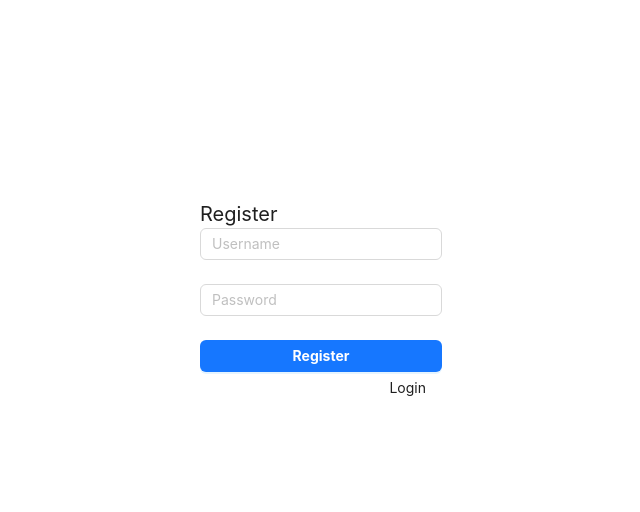
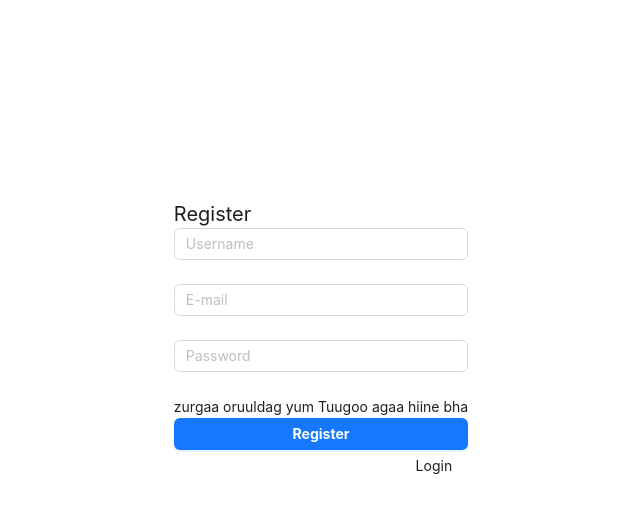
Before and after one commit to Udvalg/ICSI402-chat-app, a React (Create React App) app: page / in a window 1280 px wide. Both pictures are taken after a click on the button "Register". Shown: the top 512 px of the page, without its empty margins (319-959 px from the left). Built offline with nearby package versions, Linux system fonts and the light colour scheme.

Commit message:
auth added

```diff
--- a/package.json
+++ b/package.json
@@ -14,6 +14,7 @@
     "autoprefixer": "^9",
     "concurrently": "^7.6.0",
     "cross-env": "^7.0.3",
+    "firebase": "^9.14.0",
     "postcss": "^7",
     "react": "^18.2.0",
     "react-dom": "^18.2.0",
--- a/src/App.js
+++ b/src/App.js
@@ -1,4 +1,9 @@
-import { MemoryRouter as Router, Routes, Route } from "react-router-dom";
+import {
+  MemoryRouter as Router,
+  Routes,
+  Route,
+  Navigate,
+} from "react-router-dom";
 
 import "./App.css";
 import "./index.css";
--- /dev/null
+++ b/src/firebase.config.js
@@ -0,0 +1,15 @@
+import { initializeApp } from "firebase/app";
+// import { getAnalytics } from "firebase/analytics";
+import { getAuth } from "firebase/auth";
+const firebaseConfig = {
+  apiKey: "AIzaSyBe0Rp7OHl2mE6QCcDJu0Hz1zcbfxciRQw",
+  authDomain: "chat-app-3acdd.firebaseapp.com",
+  projectId: "chat-app-3acdd",
+  storageBucket: "chat-app-3acdd.appspot.com",
+  messagingSenderId: "605579249480",
+  appId: "1:605579249480:web:9cbed479b426504256157d",
+  measurementId: "G-403R7EPGWW",
+};
+
+const app = initializeApp(firebaseConfig);
+export const auth = getAuth(app);
--- a/src/index.js
+++ b/src/index.js
@@ -2,6 +2,7 @@ import React from "react";
 import ReactDOM from "react-dom/client";
 import "./index.css";
 import App from "./App";
+
 const root = ReactDOM.createRoot(document.getElementById("root"));
 root.render(
   <React.StrictMode>
--- a/src/pages/Home/index.jsx
+++ b/src/pages/Home/index.jsx
@@ -1,5 +1,5 @@
 import { Avatar, Input } from "antd";
-import React, { useState } from "react";
+import React, { useContext, useState } from "react";
 import { MenuOutlined, UserOutlined } from "@ant-design/icons";
 import "./home.css";
 import Search from "antd/es/input/Search";
--- a/src/pages/Register/index.jsx
+++ b/src/pages/Register/index.jsx
@@ -1,14 +1,36 @@
-import { Button, Input, Form } from 'antd';
-import { useState } from 'react';
-import { useNavigate } from 'react-router-dom';
+import { Button, Input, Form } from "antd";
+import { useState } from "react";
+import { useNavigate } from "react-router-dom";
+import { createUserWithEmailAndPassword } from "firebase/auth";
+import { auth } from "../../firebase.config";
 
 export const Register = () => {
-  const [username, setUsername] = useState(null);
-  const [password, setPassword] = useState(null);
-  const [error, setError] = useState(null);
+  const [error, setError] = useState("");
+  const [isUserCreated, setUserCreate] = useState(false);
   const navigate = useNavigate();
-  const onSubmit = () => {
-    console.log('register click');
+
+  const handleSubmit = async (e) => {
+    const userName = e.username;
+    const email = e.email;
+    const password = e.password;
+    console.log(userName, email, password);
+    try {
+      const res = await createUserWithEmailAndPassword(
+        auth,
+        email,
+        password
+      ).then((UserImpl) => {
+        UserImpl.user.displayName = userName;
+        // photoURL - iig bas update hiih.
+        // firestoreluu hadgalah.
+        console.log(UserImpl.user);
+      });
+      setUserCreate(true);
+      navigate("/Home");
+    } catch (e) {
+      // setError(e.message);
+      setError(true);
+    }
   };
   return (
     <div className="flex h-screen">
@@ -17,38 +39,48 @@ export const Register = () => {
           name="normal_login"
           className="width-200px"
           initialValues={{ remember: true }}
-        onFinish={onSubmit}
+          onFinish={handleSubmit}
           autoComplete="off"
         >
           <p className="text-xl">Register</p>
           <Form.Item
             name="username"
-          rules={[{ required: true, message: 'Please input your Username!' }]}
+            rules={[{ required: true, message: "Please input your Username!" }]}
           >
             <Input placeholder="Username" />
           </Form.Item>
+
+          <Form.Item
+            name="email"
+            rules={[{ required: true, message: "Please input your Username!" }]}
+          >
+            <Input placeholder="E-mail" />
+          </Form.Item>
           <Form.Item
             name="password"
-          rules={[{ required: true, message: 'Please input your Password!' }]}
+            rules={[{ required: true, message: "Please input your Password!" }]}
           >
             <Input type="password" placeholder="Password" />
           </Form.Item>
-
-        <Form.Item style={{ marginBottom: '0px' }}>
+          <p>zurgaa oruuldag yum Tuugoo agaa hiine bha</p>
+          <Form.Item style={{ marginBottom: "0px" }}>
             <Button
               type="primary"
               htmlType="submit"
               className="login-form-button"
-            style={{ width: '100%', fontWeight: 'bold' }}
+              style={{ width: "100%", fontWeight: "bold" }}
             >
               Register
             </Button>
           </Form.Item>
-        <div style={{ display: 'flex', flexDirection: 'row-reverse' }}>
-          <Button onClick={() => navigate('/Login')} type="text">
+          <div style={{ display: "flex", flexDirection: "row-reverse" }}>
+            <Button onClick={() => navigate("/Login")} type="text">
               Login
             </Button>
           </div>
+
+          {isUserCreated && !error ? "user created" : ""}
+          {isUserCreated && error ? "davtaj daruulhiig boliulah" : ""}
         </Form>
       </div>
     </div>
--- a/src/pages/login/index.jsx
+++ b/src/pages/login/index.jsx
@@ -1,16 +1,28 @@
-import { Button, Input, Form } from 'antd';
-import { useState } from 'react';
-import { useNavigate, useNavigation } from 'react-router-dom';
+import { Button, Input, Form } from "antd";
+import { useState } from "react";
+import { useNavigate } from "react-router-dom";
+import { signInWithEmailAndPassword } from "firebase/auth";
+import { auth } from "../../firebase.config";
 
-
-  export const Login = () => {
-  const [username, setUsername] = useState('');
-  const [password, setPassword] = useState('');
+export const Login = () => {
+  const [email, setEmail] = useState("");
+  const [password, setPassword] = useState("");
   const [error, setError] = useState(false);
   const navigate = useNavigate();
 
-  const onSubmit = () => {
-    console.log('login');
+  const onSubmit = async (e) => {
+    try {
+      await signInWithEmailAndPassword(auth, email, password).then(
+        (signedUser) => {
+          // signed
+          console.log(signedUser);
+          navigate("/Home");
+        }
+      );
+    } catch (e) {
+      console.log(e.message);
+      setError(true);
+    }
   };
   return (
     <div className="flex h-screen">
@@ -24,17 +36,17 @@ import { useNavigate, useNavigation } from 'react-router-dom';
         >
           <p className="text-xl">Login</p>
           <Form.Item
-            name="username"
-            rules={[{ required: true, message: 'Please input your Username!' }]}
+            name="email"
+            rules={[{ required: true, message: "Please input your Username!" }]}
           >
             <Input
-              onChange={(e) => setUsername(e.target.value)}
-              placeholder="Username"
+              onChange={(e) => setEmail(e.target.value)}
+              placeholder="E-mail"
             />
           </Form.Item>
           <Form.Item
             name="password"
-            rules={[{ required: true, message: 'Please input your Password!' }]}
+            rules={[{ required: true, message: "Please input your Password!" }]}
           >
             <Input
               onChange={(e) => setPassword(e.target.value)}
@@ -43,19 +55,24 @@ import { useNavigate, useNavigation } from 'react-router-dom';
             />
           </Form.Item>
 
-          <Form.Item style={{ marginBottom: '0px' }}>
+          <Form.Item style={{ marginBottom: "0px" }}>
             <Button
-              onClick={()=>{navigate("/Home")}}
               type="default"
               htmlType="submit"
               className="login-form-button"
-              style={{ width: '100%', fontWeight: 'bold' }}
+              style={{ width: "100%", fontWeight: "bold" }}
             >
               Login
             </Button>
+            {error && "buruu mail or password"}
           </Form.Item>
-          <div style={{ display: 'flex', flexDirection: 'row-reverse' }}>
-            <Button onClick={() => {navigate("/Register")} } type="text">
+          <div style={{ display: "flex", flexDirection: "row-reverse" }}>
+            <Button
+              onClick={() => {
+                navigate("/Register");
+              }}
+              type="text"
+            >
               Register
             </Button>
           </div>
```
Also changed, not shown: 1 other file (tests, documents, lock files or other folders). Lines whose indentation alone changed are shown as unchanged.
